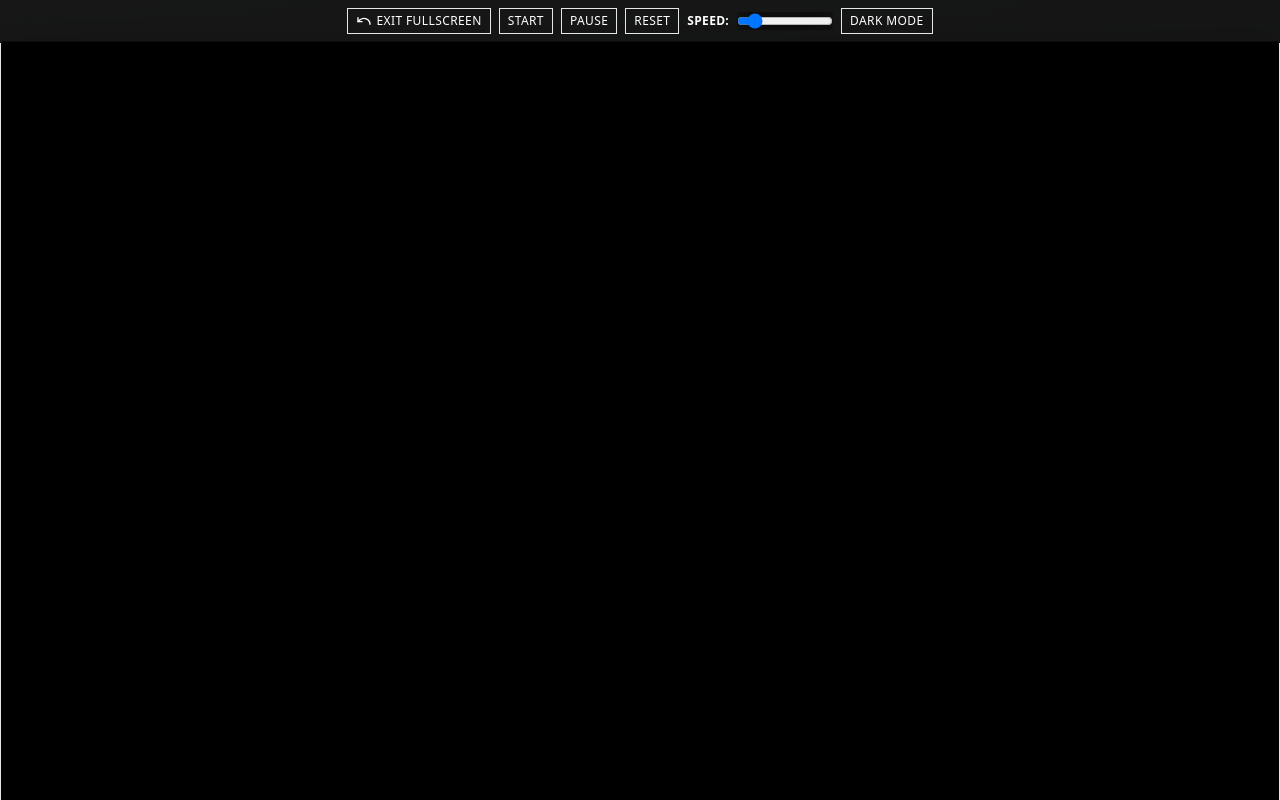
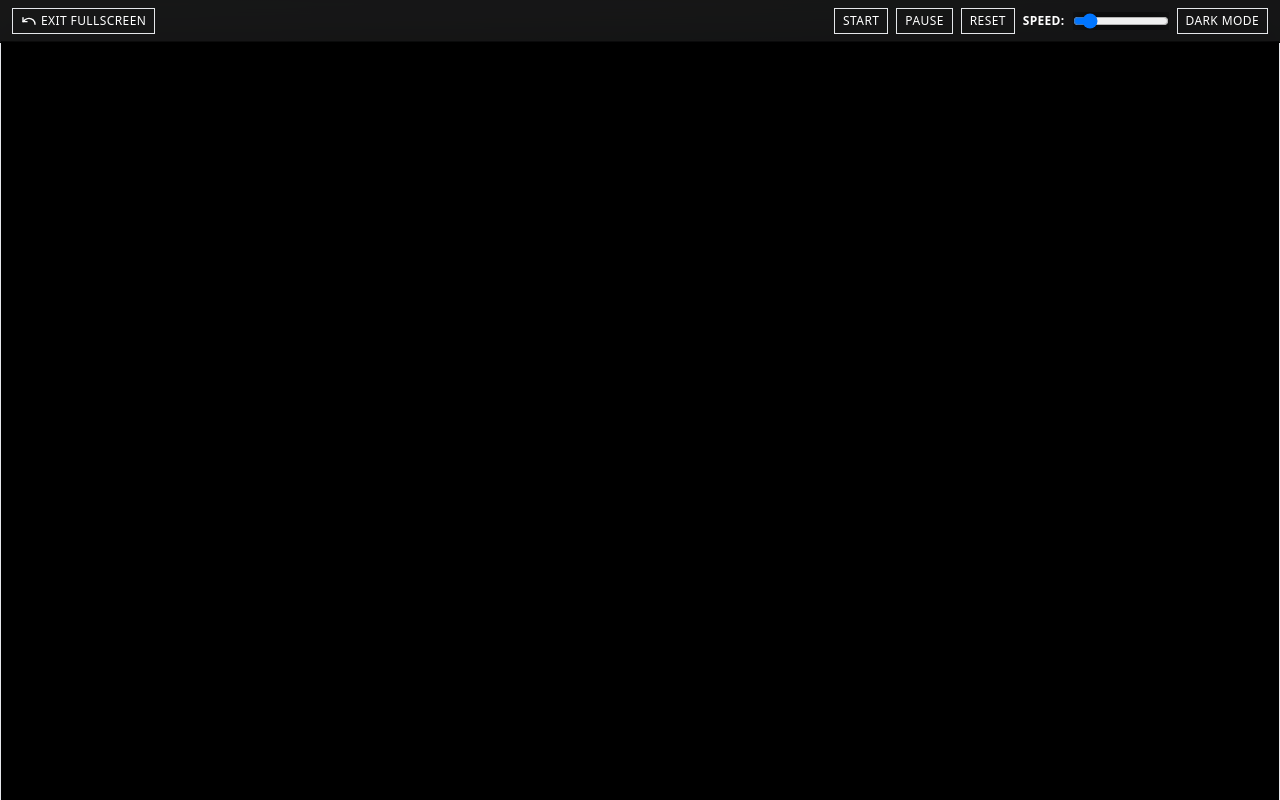
Before and after one commit to renaissancejlc/teleprompter, a React (Vite) app: page / in a window 1280 px wide. Both pictures are taken after a click on the button "FULLSCREEN". Built offline with nearby package versions, Linux system fonts and the light colour scheme.

Commit message:
Update Home.tsx

```diff
--- a/src/Home.tsx
+++ b/src/Home.tsx
@@ -1,6 +1,6 @@
 import React, { useState, useRef, useEffect } from 'react';
 import ReactMarkdown from 'react-markdown';
-import { Globe, Linkedin, Github, Info, Instagram, Undo } from 'lucide-react';
+import { Globe, Linkedin, Github, Info, Instagram, ArrowLeft, Undo } from 'lucide-react';
 
 function Home() {
   const [content, setContent] = useState('');
@@ -117,7 +117,9 @@ function Home() {
         } border p-4 text-2xl leading-loose ${displayDarkMode ? 'bg-black text-white' : 'bg-white text-black'}`}
       >
         {isFullscreen && (
-          <div className={`fixed top-0 left-0 right-0 ${displayDarkMode ? 'bg-black/90 text-white' : 'bg-white/90 text-black'} backdrop-blur-md border-b border-black flex flex-wrap items-center justify-center space-x-2 py-2 px-3 z-50`}>
+          <div className={`fixed top-0 left-0 right-0 ${displayDarkMode ? 'bg-black/90 text-white' : 'bg-white/90 text-black'} backdrop-blur-md border-b border-black flex items-center justify-between py-2 px-3 z-50`}>
+            {/* Left Side: Exit Button */}
+            <div>
               <button
                 onClick={() => setIsFullscreen(false)}
                 className="flex items-center space-x-1 text-xs uppercase border px-2 py-1 hover:bg-black hover:text-white transition"
@@ -125,6 +127,10 @@ function Home() {
                 <Undo size={16} />
                 <span>Exit Fullscreen</span>
               </button>
+            </div>
+
+            {/* Right Side: Other Controls */}
+            <div className="flex flex-wrap items-center space-x-2">
               <button onClick={() => setIsRunning(true)} className="text-xs uppercase border px-2 py-1 hover:bg-black hover:text-white transition">Start</button>
               <button onClick={() => setIsRunning(false)} className="text-xs uppercase border px-2 py-1 hover:bg-black hover:text-white transition">Pause</button>
               <button onClick={() => (displayRef.current!.scrollTop = 0)} className="text-xs uppercase border px-2 py-1 hover:bg-black hover:text-white transition">Reset</button>
@@ -143,6 +149,7 @@ function Home() {
               >
                 {displayDarkMode ? 'Dark Mode' : 'Light Mode'}
               </button>
+            </div>
           </div>
         )}
         <div className="pt-64 pb-64">
```
Lines whose indentation alone changed are shown as unchanged.
